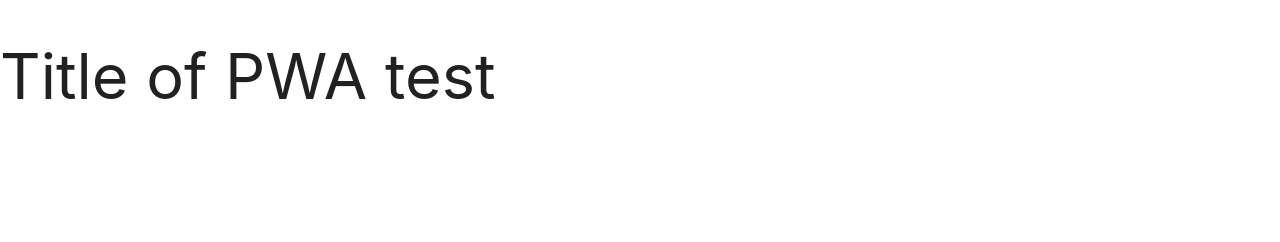
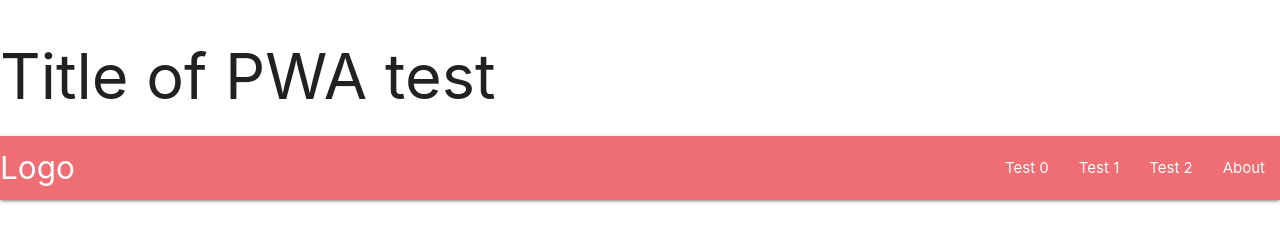
Before and after one commit to u1a2v/PVATest, a plain HTML site: page index.html in a window 1280 px wide. Drawn offline with Linux system fonts and the light colour scheme.

Commit message:
more test files and little changes in index.html

```diff
--- a/index.html
+++ b/index.html
@@ -19,7 +19,23 @@
 
         <!--Let browser know website is optimized for mobile-->
         <meta name="viewport" content="width=device-width, initial-scale=1.0"/>
+    </head>
     <body>
         <h1>Title of PWA test</h1>
+
+        <nav>
+            <div class="nav-wrapper">
+                <a href="#" class="brand-logo">Logo</a>
+                <ul id="nav-mobile" class="right hide-on-med-and-down">
+                    <li><a href="test0.html">Test 0</a></li>
+                    <li><a href="test1.html">Test 1</a></li>
+                    <li><a href="test2.html">Test 2</a></li>
+                    <li><a href="about.html">About</a></li>
+                </ul>
+            </div>
+        </nav>
+
+        <script src="js/materialize.min.js"></script>
     </body>
+
 </html>
```
Also changed, not shown: about.html (added), test0.html (added), test1.html (added), test2.html (added).
